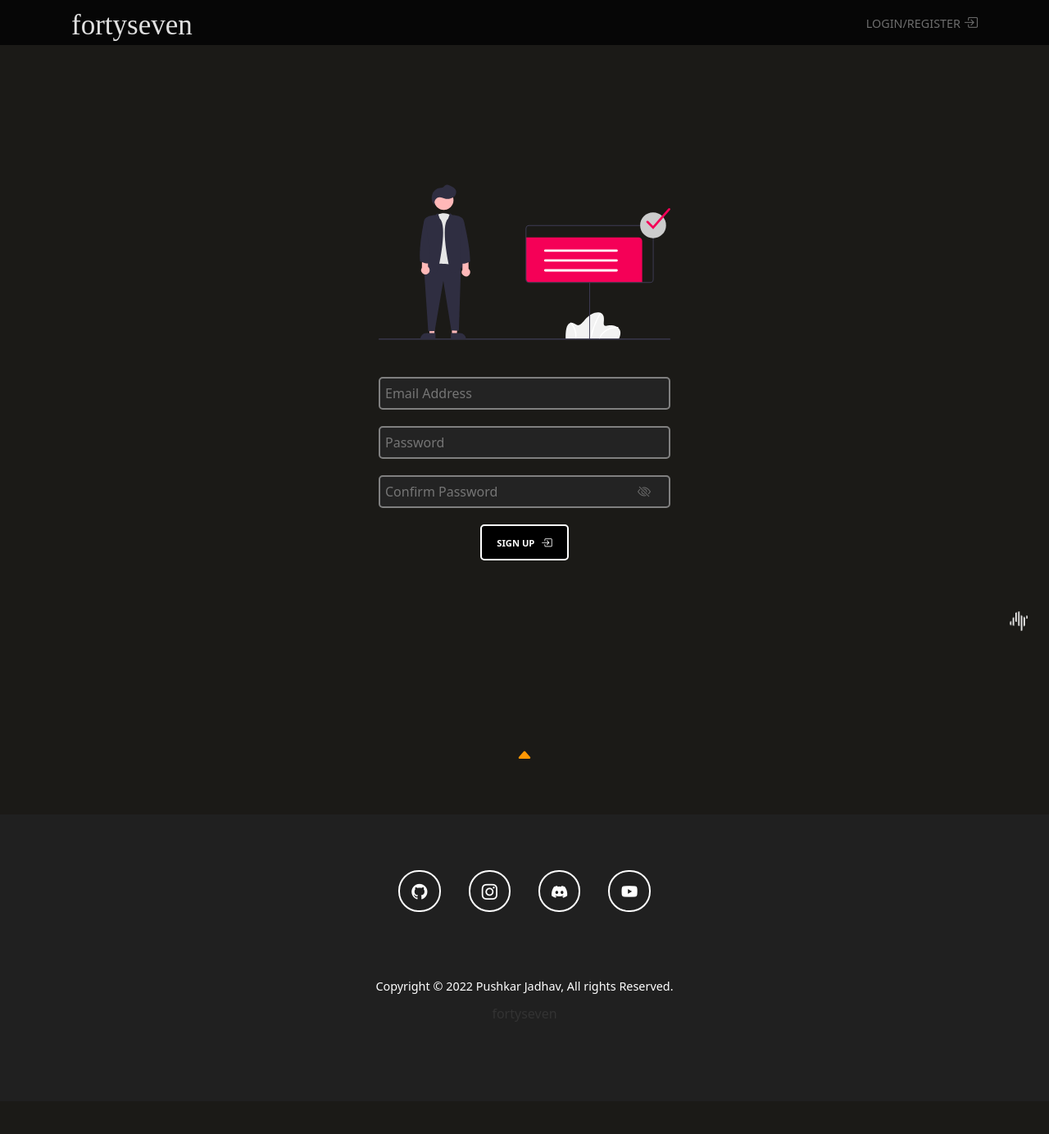
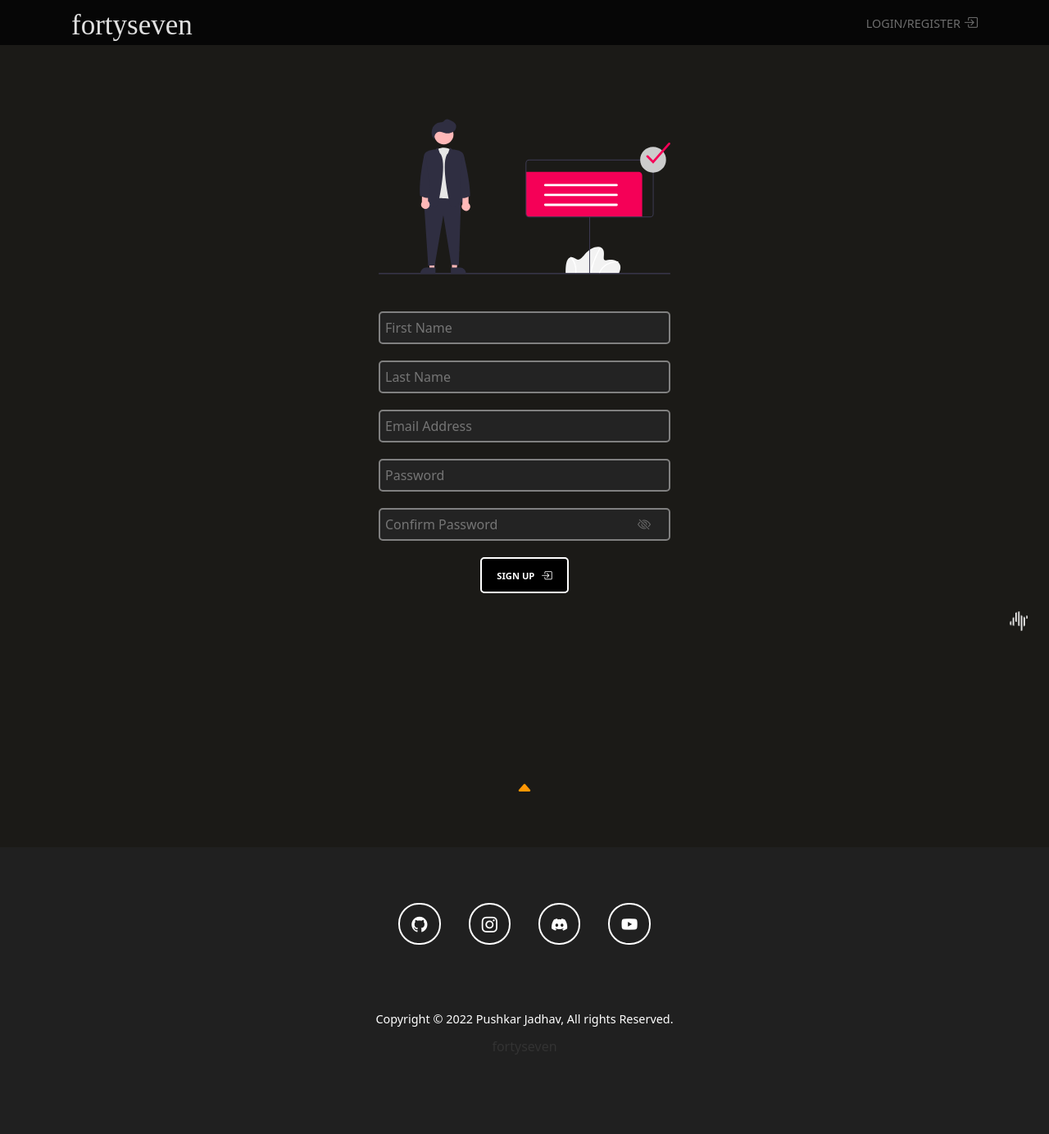
Before and after one commit to fortysev-en/django-bootstrap-blogging-template-pro, a Django app: page /signup/ in a window 1280 px wide. Shown: the whole page at 82% size. Before the commit the page ends 1247 px from the top, so only its background shows below. Run offline with Django 4.2, Linux system fonts and the light colour scheme; some libraries are stand-ins or nearby versions; some web fonts are replaced.

Commit message:
added firstname and alstname for signup

```diff
--- a/template/signup.html
+++ b/template/signup.html
@@ -4,7 +4,7 @@
 {% block start %}
 
 <div class="container login-container">
-    <div class="row" style="height: 25vh;"></div>
+    <div class="row" style="height: 15vh;"></div>
     <div class="row login-row">
         <div class="col-lg-4"></div>
         <div class="col-lg-4 login">
@@ -15,9 +15,21 @@
     <div class="row">
         <div class="col-lg-4"></div>
         <div class="col-lg-4">
-            <form action="" id="signup-form">
-                {% csrf_token %}
-                <input id="username" name="username" type="text" placeholder="Email Address">
+            <input id="firstname" name="firstname" type="text" placeholder="First Name">
+        </div>
+        <div class="col-lg-4"></div>
+    </div>
+    <div class="row">
+        <div class="col-lg-4"></div>
+        <div class="col-lg-4">
+            <input id="lastname" name="lastname" type="text" placeholder="Last Name">
+        </div>
+        <div class="col-lg-4"></div>
+    </div>
+    <div class="row">
+        <div class="col-lg-4"></div>
+        <div class="col-lg-4">
+            <input id="username" name="username" type="text" placeholder="Email Address">
         </div>
         <div class="col-lg-4"></div>
     </div>
@@ -42,8 +54,7 @@
     <div class="row">
         <div class="col-lg-4"></div>
         <div class="col-lg-4 btn-base btn-login">
-        </form>
-        <button id="btn-signup" onclick="signUp()">SIGN UP <i class="bi bi-box-arrow-in-right"></i></button>
+            <button id="btn-signup" onclick="signUp()">SIGN UP <i class="bi bi-box-arrow-in-right"></i></button>
         </div>
         <div class="col-lg-4"></div>
     </div>
@@ -57,12 +68,10 @@
                     <!-- <li><a href="">New User? Sign-up Here!</a></li> -->
                 </ul>
             </div>
-            </div>
+        </div>
         <div class="col-lg-4"></div>
 
     </div>
-
-
 </div>
 
 {% endblock %}
```
